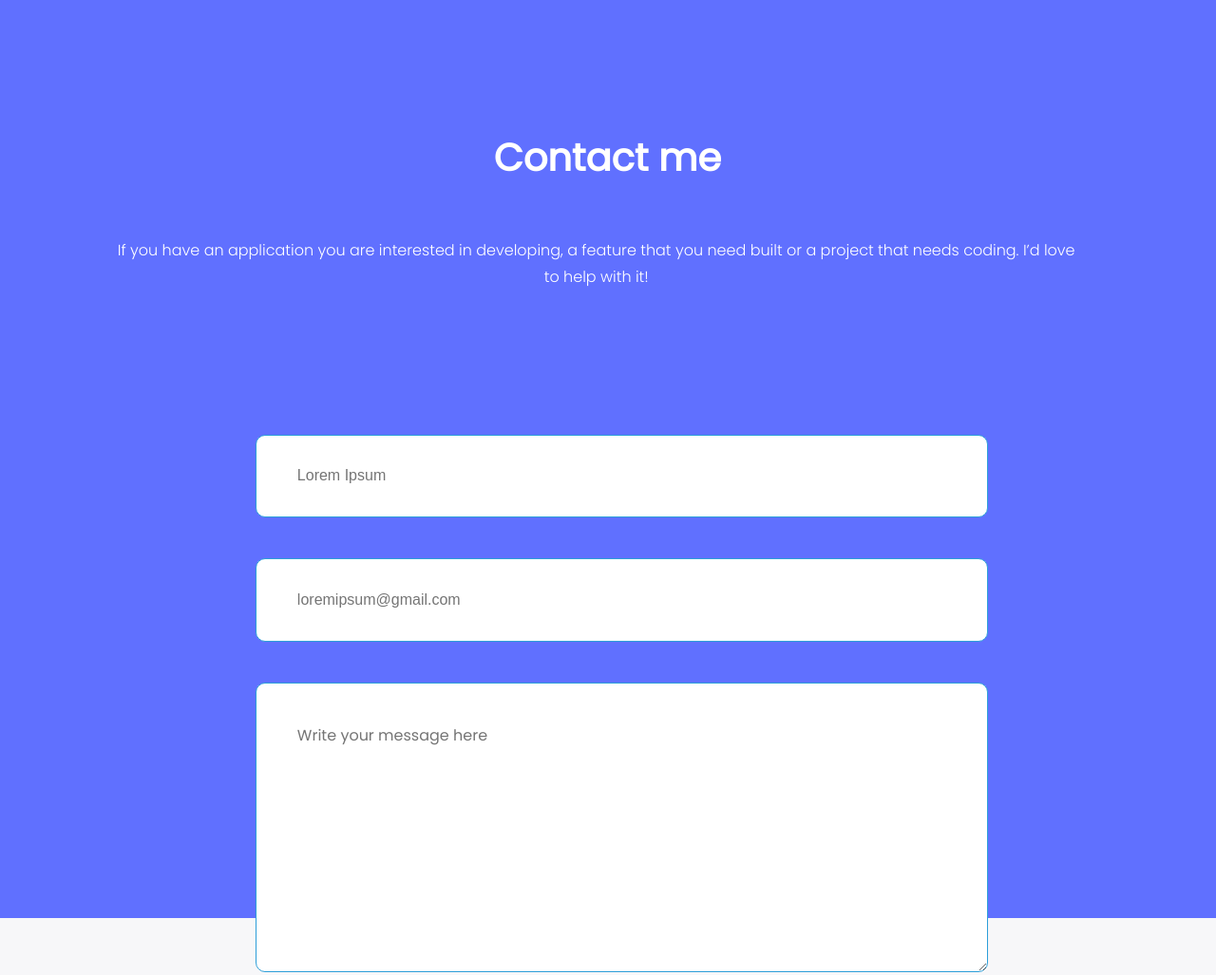
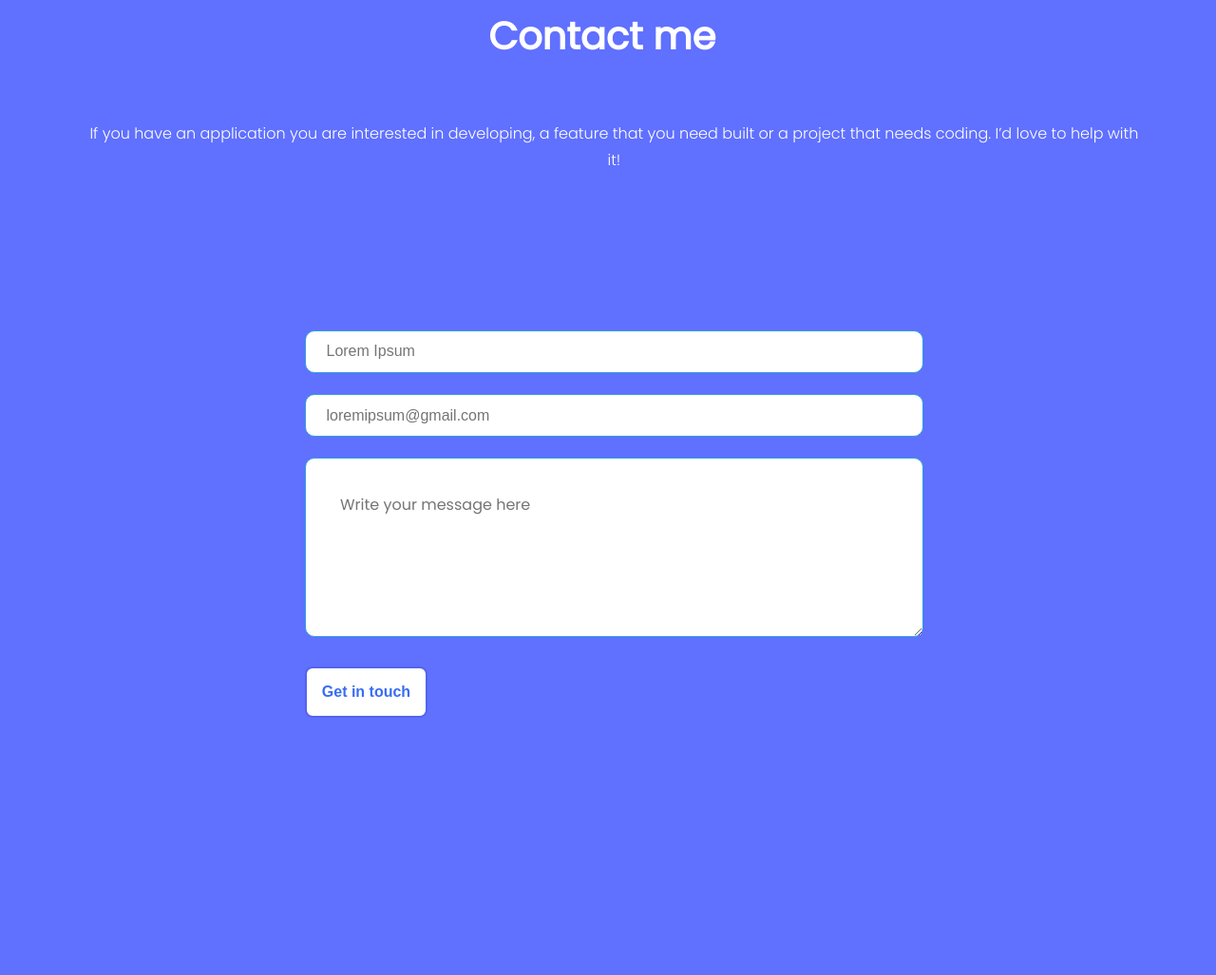
Before and after one commit to Katended/Mobile-First-Portfolio-Project, a website: page Index.html in a window 1280 px wide. Shown: the part 8760-9787 px from the top of the page at 95% size. Drawn offline with Linux system fonts and the light colour scheme.

Commit message:
Fix background image adjustment

```diff
--- a/Index.html
+++ b/Index.html
@@ -221,7 +221,7 @@
       <input type="text" class="input-rounded" placeholder="Lorem Ipsum" maxlength="30" name="name" required>
       <input  type="email" class="input-rounded" placeholder="loremipsum@gmail.com" required>
       <textarea name="message" maxlength="500" placeholder="Write your message here"  required></textarea>
-      <button type="submit" class="call-to-action">Get in touch</button>
+      <div class="call-to-action-contact "><button type="submit" class="call-to-action">Get in touch</button><div>
   </form>
 </section>
 </body>
--- a/style.css
+++ b/style.css
@@ -225,7 +225,8 @@
   font-family: Poppins-Light, sans-serif;
   margin-top: 5%;
   margin-bottom: 13%;
-  padding-right: 12%;
+  padding-right: 6%;
+  padding-left: 6%;
 }
 
 .language-skill > li > p {
@@ -413,26 +414,30 @@
   background-image: url("./images/contact-form-shapes-mobile.png");
   background-repeat: no-repeat;
   margin-top: 10%;
-  padding-top: 30%;
-  padding-left: 9%;
+  padding-top: 18%;
+  padding-left: 1%;
   border-radius: 50px 0 0 0;
   background-color: #6070ff;
   background-size: 50%;
-  background-position: 100% 24%;
+  background-position: 100% 33%;
   align-items: center;
+  padding-bottom: 30%;
 }
 
 form {
   width: inherit;
+  margin: 0;
+  text-align: center;
 }
 
-.contact h1 {
+.contact > h1 {
   color: #fff;
   font-size: 40px;
   font-weight: 800;
   line-height: 52px;
   text-align: center;
-  padding-right: 10%;
+  padding-right: 2%;
+  margin-top: 2%;
 }
 
 input[type=text],
@@ -442,11 +447,11 @@
   border-radius: 10px;
   border: 1px solid #2d9fd9;
   width: 90%;
-  height: 45px;
+  height: 40px;
   font-size: 1em;
   color: #172b4d;
-  padding: 5%;
-  margin-bottom: 5%;
+  padding: 3%;
+  margin-bottom: 3%;
 }
 
 input[type=text]:focus {
@@ -462,11 +467,15 @@
   border-radius: 10px;
   border: 1px solid #2d9fd9;
   width: 90%;
-  height: 60%;
+  height: 55%;
   font-size: 1em;
   padding: 5%;
   font-family: inherit;
-  margin-bottom: 3%;
+}
+
+.call-to-action-contact {
+  text-align: left;
+  margin-left: 5%;
 }
 
 @media (max-width: 375px) {
```
